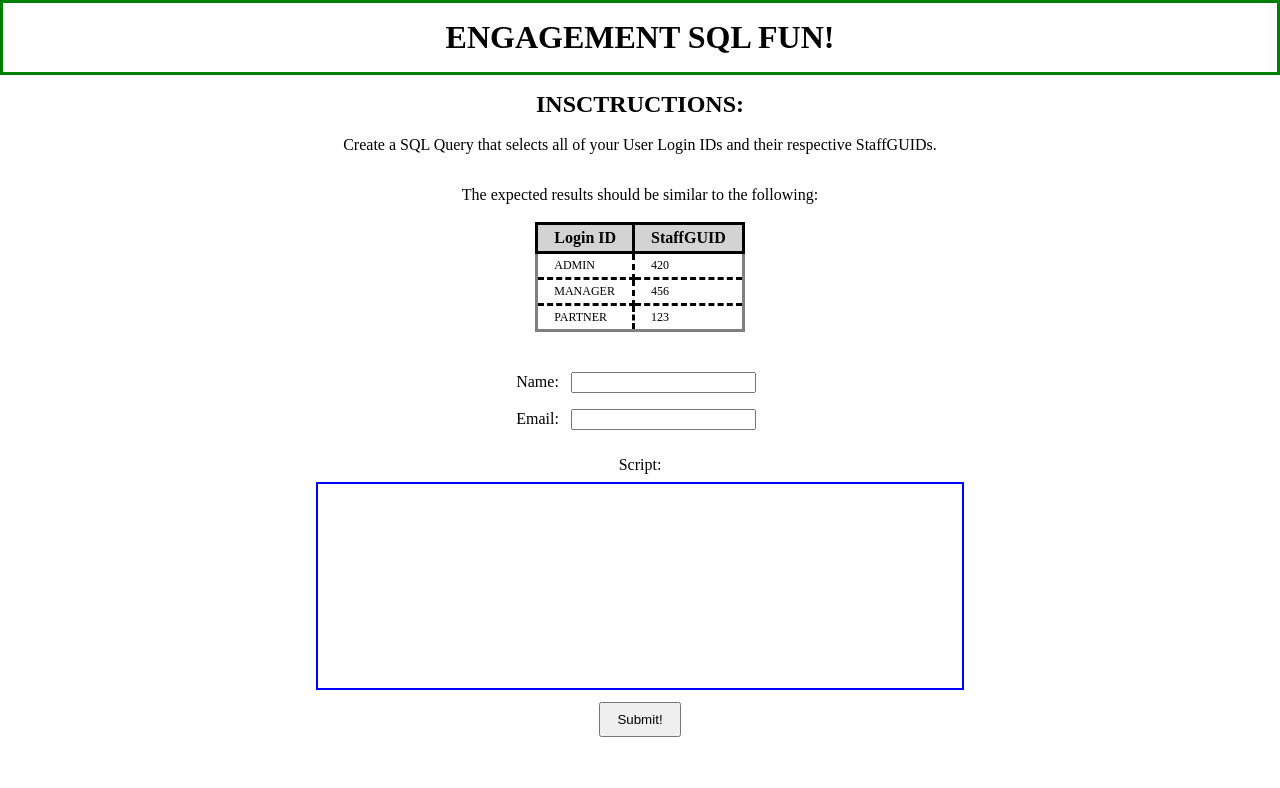
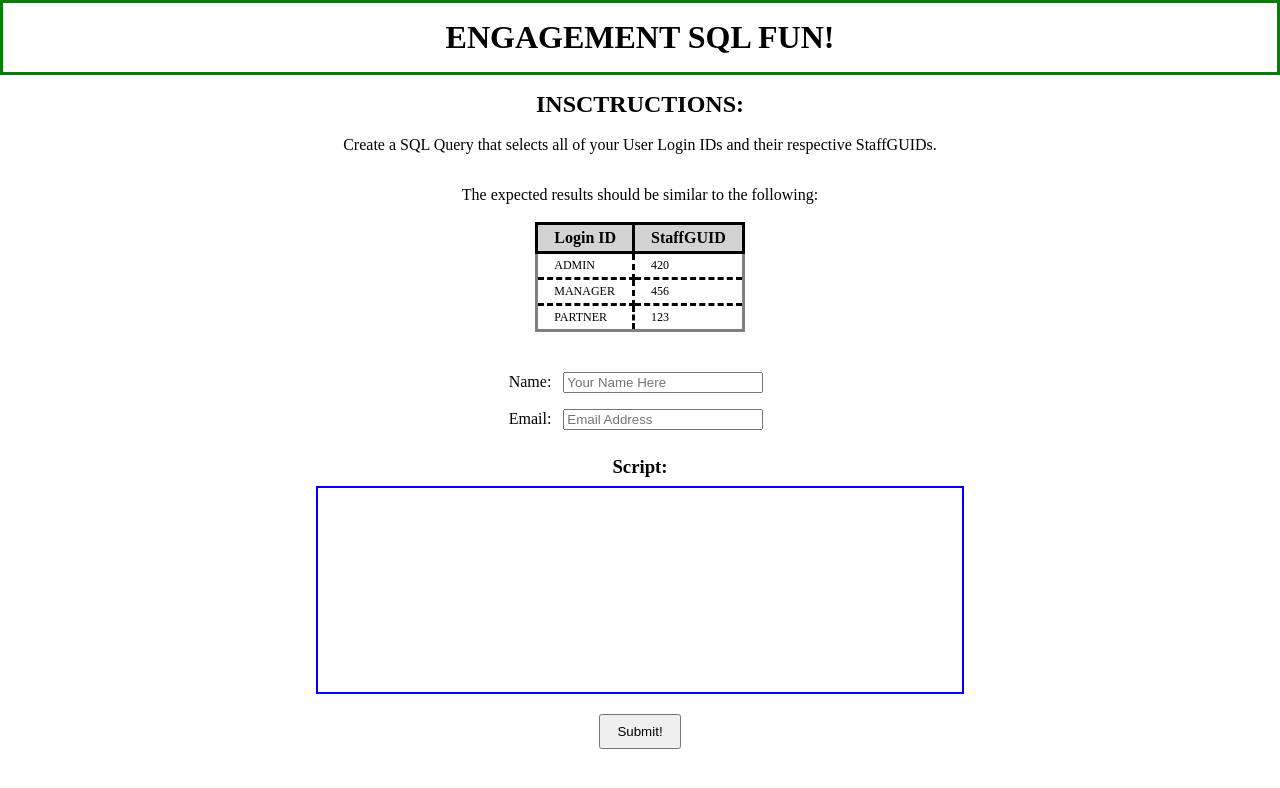
Before and after one commit to hgrunt54/EngSQLFun, a Vue app: page / in a window 1280 px wide. Shown: the top 788 px of the page. Built offline with nearby package versions, Linux system fonts and the light colour scheme.

Commit message:
Updated Form Post

```diff
--- a/src/components/User_Input.vue
+++ b/src/components/User_Input.vue
@@ -1,12 +1,14 @@
 <template>
     <section>
-        <form>
-            <label>Name: </label>
-            <input type="text" /><br />
-            <label>Email: </label>
-            <input type="text" /><br /><br />
-            <label>Script:</label><br />
-            <textarea></textarea><br />
+        <form id="input-form" class="form" action="https://formsubmit.co/gary.bouck@wolterskluwer.com.com" method="POST">
+            <input type="hidden" name="_subject" value="WK SQL Fun!">
+            <input type="hidden" name="_next" value="https://transcendent-lollipop-48951b.netlify.app/">
+            <label for="empName">Name: </label>
+            <input type="text" id="empName" name="empName" placeholder="Your Name Here" required /><br />
+            <label for="empEmail">Email: </label>
+            <input type="text" id="empEmail" name="empEmail" placeholder="Email Address" required /><br /><br />
+            <h3>Script:</h3>
+            <textarea id="script" name="script" required></textarea><br />
             <input type="submit" value="Submit!" />
         </form>
     </section>
@@ -28,10 +30,11 @@
         resize: none;
     }
     input[type=text] {
+        width: 15vw;
         margin: .5rem;
     }
     input[type=submit] {
-        margin-top: .5rem;
+        margin-top: 1rem;
         padding: .5rem 1rem .5rem 1rem;
     }
 </style>
```
